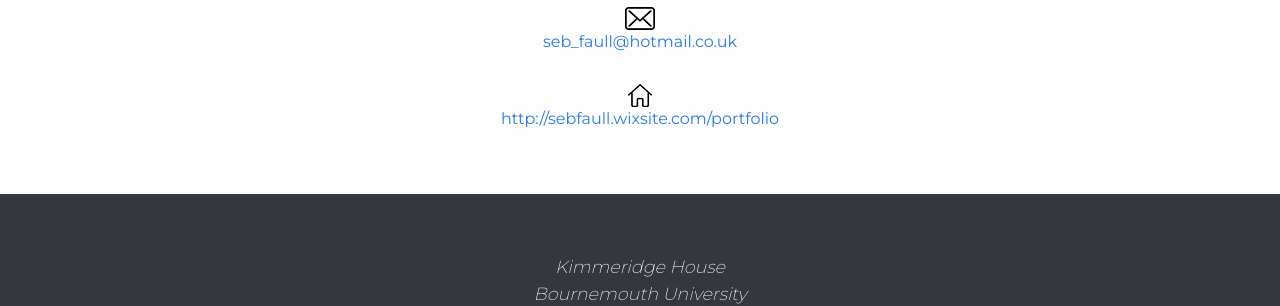
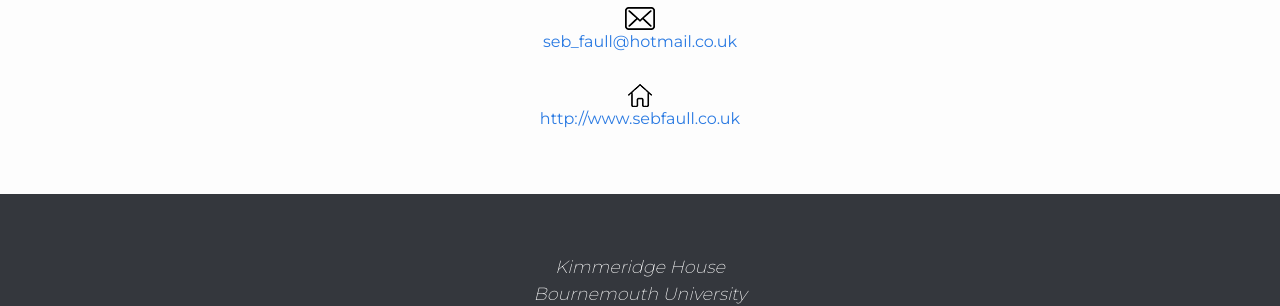
Before and after one commit to budmd/budmd.github.io, a Jekyll site: the page built from _works/sebastian-faull.md, in a window 1280 px wide. Shown: the part 1521-1827 px from the top of the page. Built offline with Jekyll 4.4.1, drawn with Linux system fonts in a browser that asks for light colours; nearby versions of some CDN libraries; some of the changed lines change nothing that is shown.

Commit message:
update URL for seb

```diff
--- a/_works/sebastian-faull.md
+++ b/_works/sebastian-faull.md
@@ -6,7 +6,7 @@ tagline: A tattoo discovery app
 categories: app
 
 email: seb_faull@hotmail.co.uk
-portfolio: http://sebfaull.wixsite.com/portfolio
+portfolio: http://www.sebfaull.co.uk
 
 photo: true
 ---
```
